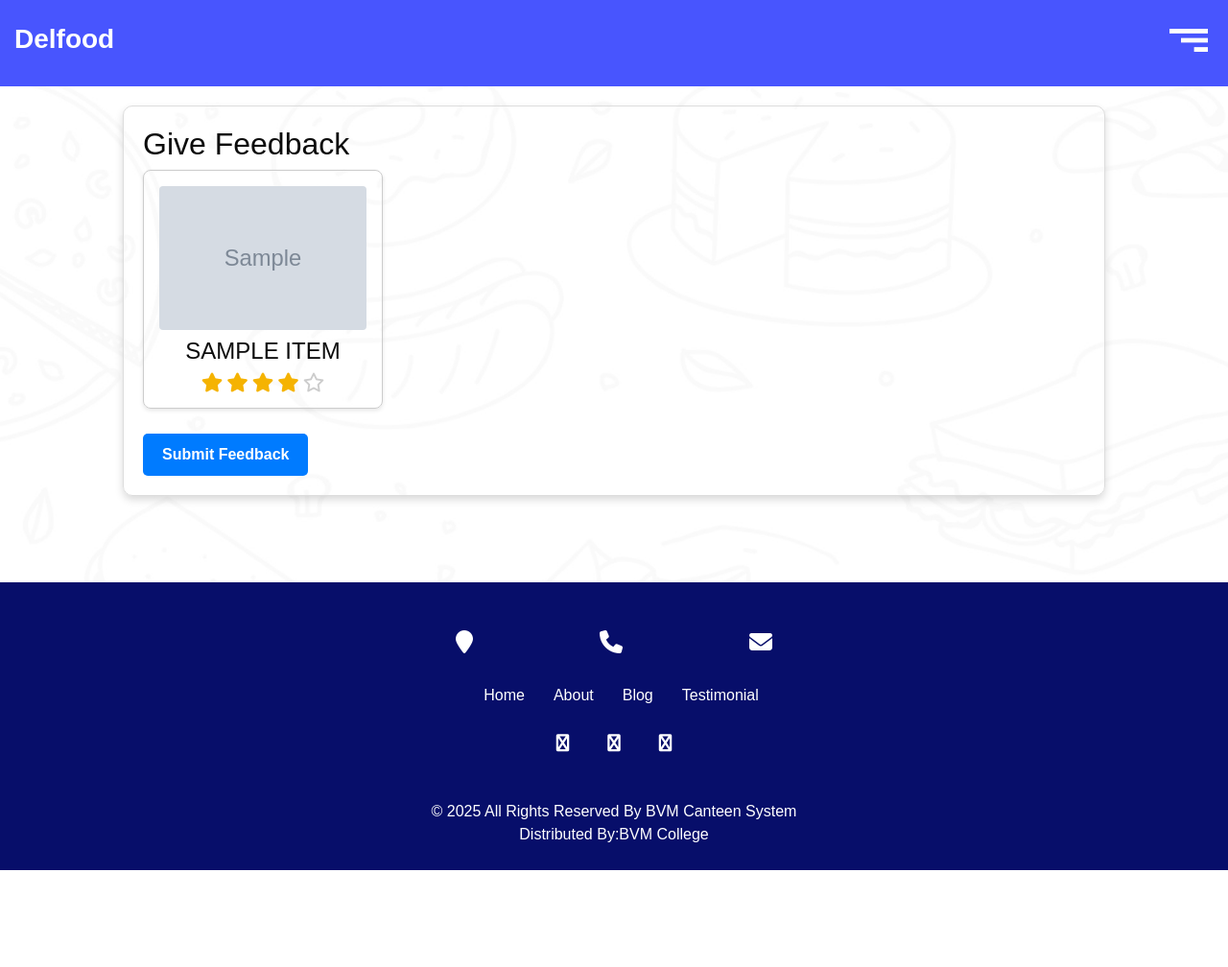
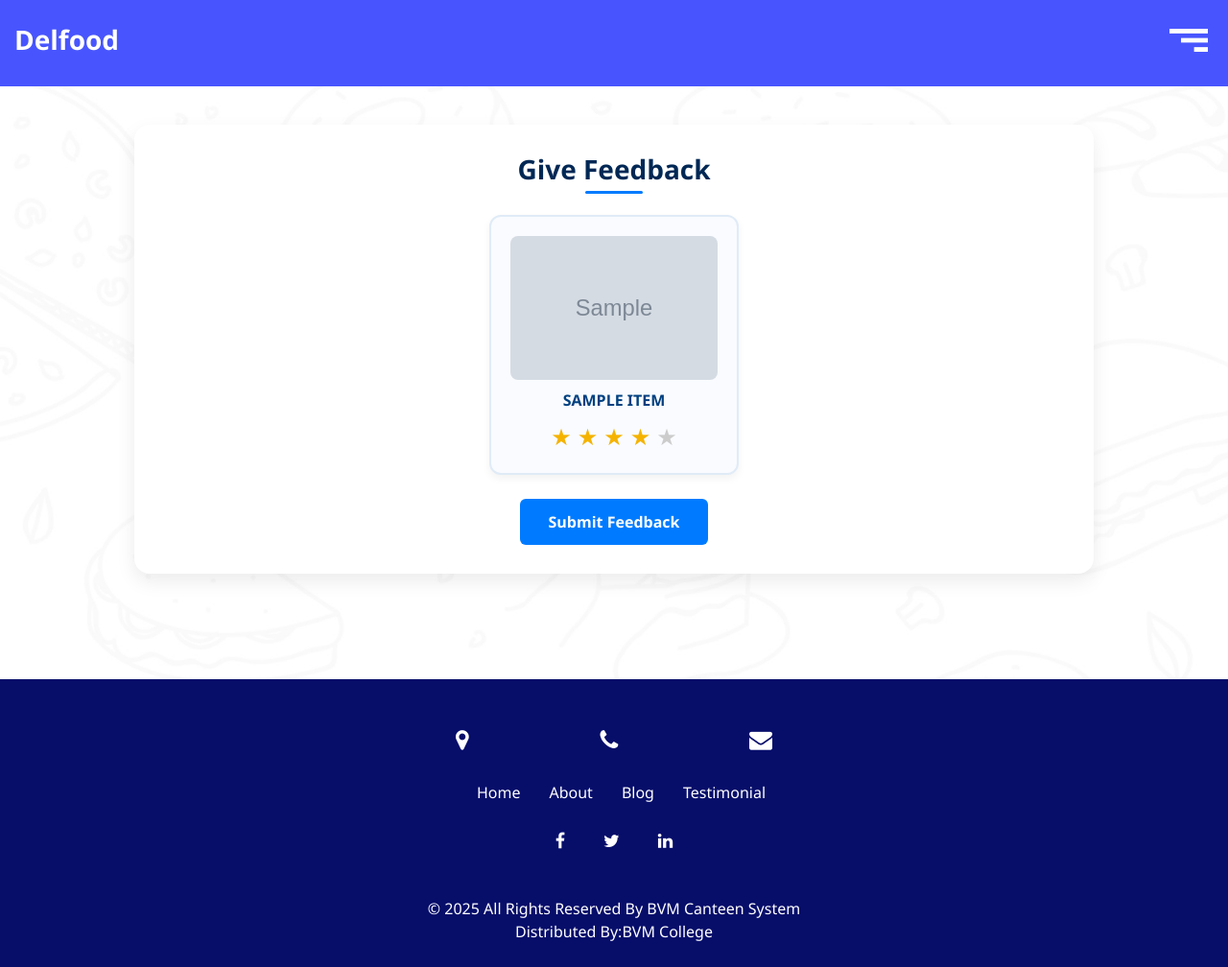
Before and after one commit to DyvinBiju/canteen-system, a Django app: template canteen_project/canteenapp/templates/feedback.html in a window 1280 px wide. Shown: the whole page at 96% size. Before the commit the page ends 907 px from the top, so only its background shows below. Run offline with Django 3.2, Linux system fonts and the light colour scheme; the template is opened without the code that fills it: most values are stand-ins (such as "Sample title", 1, 10 or a date in 2020); grey boxes marked "Sample" are stand-in pictures; some libraries are stand-ins or nearby versions.

Commit message:
feedback page done

```diff
--- a/canteen_project/canteenapp/templates/feedback.html
+++ b/canteen_project/canteenapp/templates/feedback.html
@@ -1,83 +1,151 @@
 {% extends 'layout.html' %}
 {% load static %}
 {% block contents %}
-<!DOCTYPE html>
-<html lang="en">
-<head>
-    <meta charset="UTF-8">
-    <meta name="viewport" content="width=device-width, initial-scale=1.0">
+<div class="feedback-full">
+  <h2 class="title">Give Feedback</h2>
 
-  <link rel="stylesheet" href="https://cdnjs.cloudflare.com/ajax/libs/font-awesome/6.5.0/css/all.min.css" />
+  <form method="POST">
+    {% csrf_token %}
+    <div class="feedback-container">
+      {% for entry in items_with_ratings %}
+        <div class="feedback-card">
+          <img src="{{ entry.item.image.url }}" alt="{{ entry.item.name }}">
+          <h4>{{ entry.item.name|upper }}</h4>
+
+          <div class="star-rating" data-item-id="{{ entry.item.id }}" data-initial-rating="{{ entry.rating }}">
+            {% for i in "12345" %}
+              <span class="star" data-value="{{ i }}">&#9733;</span>
+            {% endfor %}
+            <input type="hidden" name="rating_{{ entry.item.id }}" id="rating_{{ entry.item.id }}" value="{{ entry.rating }}">
+          </div>
+        </div>
+      {% endfor %}
+    </div>
+
+    <div class="submit-container">
+      <button class="submit-btn" onclick="handleFeedback()">Submit Feedback</button>
+    </div>
+  </form>
+</div>
+
+<div id="toast" class="toast">Thank you for your valuable feedback</div>
 
 <style>
   body {
-            font-family: Arial, sans-serif;
+    font-family: 'Segoe UI', sans-serif;
+    background-color: #f4f9ff;
   }
+
   .feedback-full {
-            width: 80%;
-            margin: 20px auto;
-            border: 1px solid #ddd;
-            border-radius: 10px;
-            padding: 20px;
-            /* background-color: #f8f8f8; */
-            box-shadow: 0px 4px 8px rgba(0, 0, 0, 0.15);
+        width: 90%;
+        max-width: 1000px;
+        margin: 40px auto;
+        border-radius: 16px;
+        padding: 30px 40px;
+        background-color: #ffffff;
+        box-shadow: 0 8px 20px rgba(0, 0, 0, 0.08);
+        animation: fadeIn 0.6s ease;
   }
+
+  .feedback-full h2 {
+        text-align: center;
+        font-size: 28px;
+        font-weight: 600;
+        margin-bottom: 30px;
+        color: #002855;
+        position: relative;
+  }
+
+  .feedback-full h2::after {
+        content: '';
+        position: absolute;
+        width: 60px;
+        height: 3px;
+        background-color: #007bff;
+        left: 50%;
+        bottom: -8px;
+        transform: translateX(-50%);
+        border-radius: 2px;
+  }
+
   .feedback-container {
         display: flex;
         flex-wrap: wrap;
-      gap: 20px;
-      margin-bottom: 1em;
+        justify-content: center;
+        gap: 30px;
   }
+
+
+
   .feedback-card {
-      border: 1px solid #ccc;
-      border-radius: 8px;
-      padding: 1em;
-      width: 250px;
-      box-shadow: 0 2px 4px rgba(0,0,0,0.1);
+        background-color: #f9fbff;
+        border: 2px solid #e0ebf7;
+        border-radius: 12px;
+        padding: 20px;
+        width: 260px;
+        box-shadow: 0 4px 8px rgba(0, 0, 0, 0.05);
         text-align: center;
+        transition: transform 0.3s ease, border-color 0.3s ease;
   }
+
+  .feedback-card:hover {
+        transform: scale(1.03);
+        border-color: #007bff;
+  }
+
   .feedback-card img {
         width: 100%;
         height: 150px;
         object-fit: cover;
-      border-radius: 4px;
-      margin-bottom: 0.5em;
+        border-radius: 8px;
+        margin-bottom: 12px;
+  }
+  .feedback-card h4 {
+        margin: 0 0 10px;
+        font-size: 16px;
+        font-weight: 600;
+        color: #004080;
   }
 
   .star-rating {
     display: flex;
     justify-content: center;
-      gap: 4px;
+    gap: 6px;
+    margin-top: 8px;
   }
 
-    .star-rating i {
-      font-size: 20px;
+  .star-rating .star {
+    font-size: 24px;
     color: #ccc;
     cursor: pointer;
-      transition: color 0.2s;
+    transition: color 0.3s ease;
   }
 
-    .star-rating i.selected {
+  .star-rating .star.selected {
     color: #f5b301;
   }
+
+  .submit-container {
+    text-align: center;
+    margin-top: 25px;
+  }
+
   .submit-btn {
-            display: inline-block;
-            margin-top: 10px;
-            padding: 10px 20px;
+    background-color: #007bff;
+    color: white;
     font-size: 16px;
     font-weight: bold;
+    padding: 12px 30px;
     border: none;
-            border-radius: 5px;
-            text-align: center;
+    border-radius: 6px;
     cursor: pointer;
-            text-decoration: none;
-            transition: all 0.3s ease;
-            background-color: #007bff;
-            color: white;
+    transition: background-color 0.3s;
   }
+
   .submit-btn:hover {
     background-color: #0056b3;
   }
+
   .toast {
     visibility: hidden;
     min-width: 250px;
@@ -110,59 +178,24 @@
     to {top: 0; opacity: 0;}
   }
 </style>
-  <!-- Toast Message -->
-  <div id="toast" class="toast">Thank you for your valuable feedback</div>
-  <div class="feedback-full">
-
-  <h2>Give Feedback</h2>
-
-  <form method="POST">
-    {% csrf_token %}
-    <div class="feedback-container">
-      {% for entry in items_with_ratings %}
-        <div class="feedback-card">
-          <img src="{{ entry.item.image.url }}" alt="{{ entry.item.name }}">
-          <h4>{{ entry.item.name | upper }}</h4>
-
-          <div class="star-rating" data-item-id="{{ entry.item.id }}" data-initial-rating="{{ entry.rating }}">
-            {% for i in "12345" %}
-              <i class="fa-star fa-regular" data-value="{{ i }}"></i>
-            {% endfor %}
-            <input type="hidden" name="rating_{{ entry.item.id }}" id="rating_{{ entry.item.id }}" value="{{ entry.rating }}">
-          </div>
-        </div>
-      {% endfor %}
-    </div>
-
-    <div id="buttonContainer">
-      <button class="submit-btn" onclick="handleFeedback()">Submit Feedback</button>
-  </div>
-  </form>
-  </div>
 
 <script>
   document.querySelectorAll('.star-rating').forEach(ratingDiv => {
-      const stars = ratingDiv.querySelectorAll('i');
+    const stars = ratingDiv.querySelectorAll('.star');
     const input = ratingDiv.querySelector('input');
     const initialRating = parseInt(ratingDiv.dataset.initialRating);
 
-      // Pre-fill stars on page load
     if (initialRating) {
       stars.forEach((s, i) => {
-          s.classList.toggle('fa-solid', i < initialRating);
-          s.classList.toggle('fa-regular', i >= initialRating);
         s.classList.toggle('selected', i < initialRating);
       });
     }
 
-      // Handle star clicks
     stars.forEach((star, idx) => {
       star.addEventListener('click', () => {
         const val = idx + 1;
         input.value = val;
         stars.forEach((s, i) => {
-            s.classList.toggle('fa-solid', i < val);
-            s.classList.toggle('fa-regular', i >= val);
           s.classList.toggle('selected', i < val);
         });
       });
@@ -170,17 +203,11 @@
   });
 
   function handleFeedback() {
-
     const toast = document.getElementById("toast");
     toast.classList.add("show");
-
-            // Hide toast after 3s
     setTimeout(() => {
       toast.classList.remove("show");
     }, 3000);
   }
-
 </script>
-  </body>
-  </html>
 {% endblock %}
```
Lines whose indentation alone changed are shown as unchanged.
